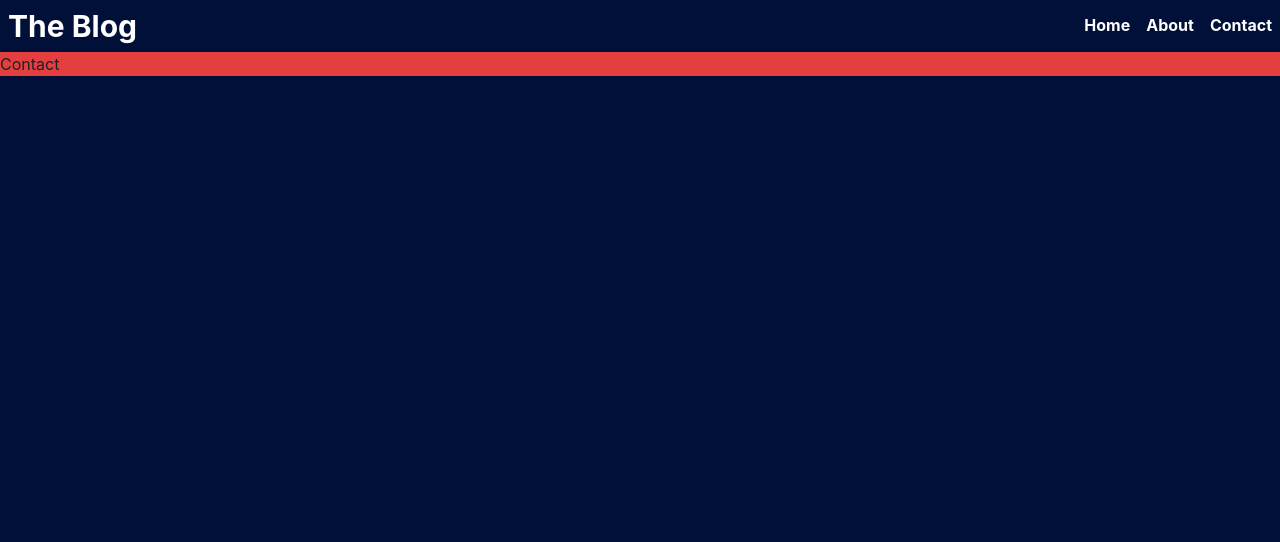
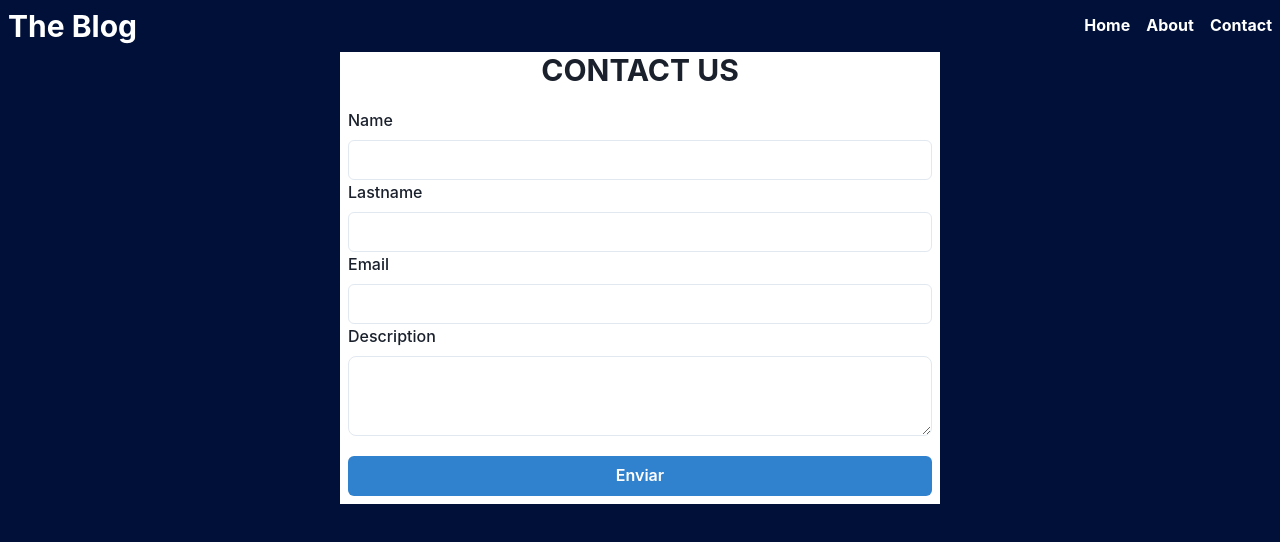
Before and after one commit to stewar-sofka/frontend-blog, a React (Vite) app: page /contact in a window 1280 px wide. Shown: the top 542 px of the page. Built offline with nearby package versions, Linux system fonts and the light colour scheme.

Commit message:
feat: :sparkles: Creating contact page

```diff
--- a/src/pages/Contact.tsx
+++ b/src/pages/Contact.tsx
@@ -1,7 +1,39 @@
-import { Box } from '@chakra-ui/react'
+import {
+  Box,
+  Button,
+  FormControl,
+  FormLabel,
+  Heading,
+  Input,
+  Textarea
+} from '@chakra-ui/react'
+import { useState } from 'react'
 
 export const Contact = (): JSX.Element => {
+  const [name, setName] = useState<string>('')
+
+  console.log(name)
+
   return (
-    <Box bgColor='red.500'>Contact</Box>
+    <Box bgColor='white' maxWidth='600px' display='block' m='0 auto'>
+      <Heading size='lg' textAlign='center' mb={3} textTransform='uppercase'>Contact us</Heading>
+      <FormControl p={2}>
+        <FormLabel htmlFor='name'>Name</FormLabel>
+        <Input type='text' id='name' value={name} onChange={(e) => setName(e.target.value)} />
+
+        <FormLabel htmlFor='lastname'>Lastname</FormLabel>
+        <Input type='text' id='lastname' />
+
+        <FormLabel htmlFor='email'>Email</FormLabel>
+        <Input type='email' id='email' />
+
+        <FormLabel htmlFor='email'>Description</FormLabel>
+        <Textarea size='sm' rounded='lg' />
+
+        <Button type='submit' mt={5} colorScheme='blue' width='100%'>
+          Enviar
+        </Button>
+      </FormControl>
+    </Box>
   )
 }
```
